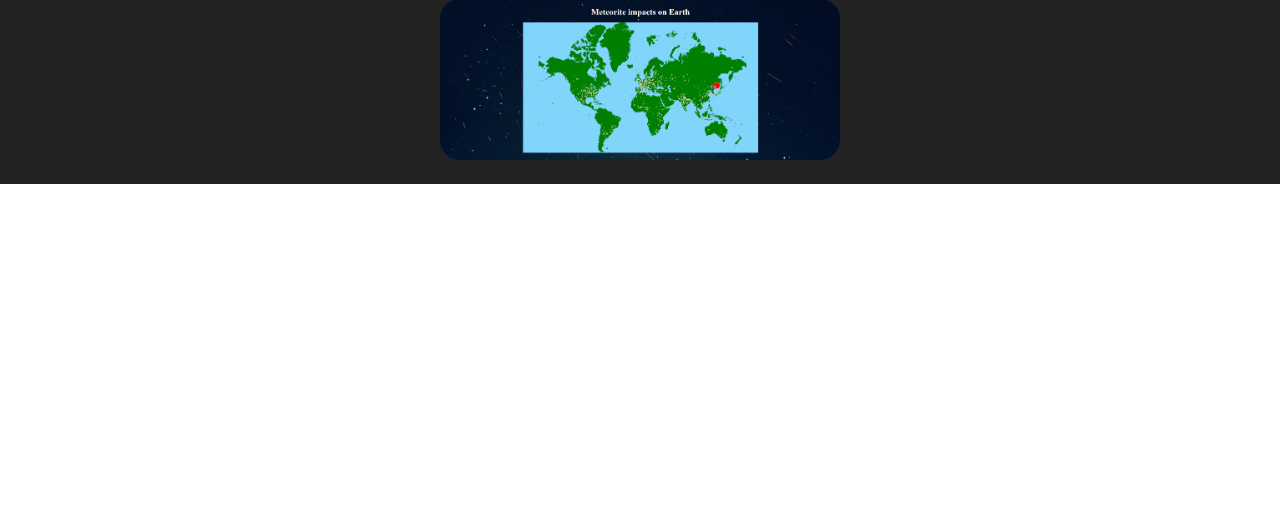
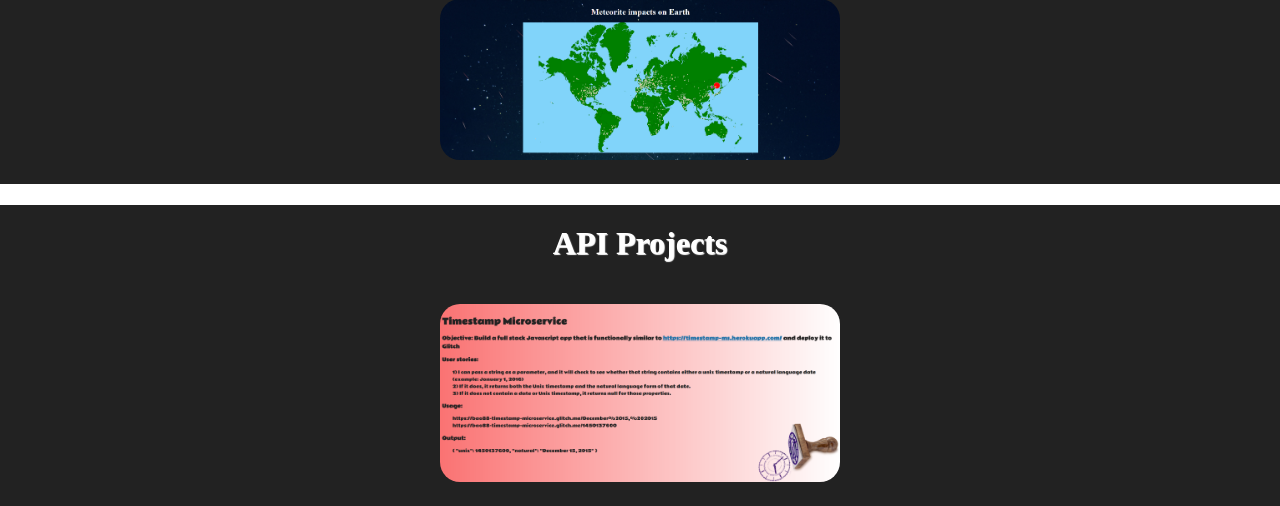
Before and after one commit to Bao88/ProjectZero, a React app: page / in a window 1280 px wide. Shown: the part 3809-4315 px from the top of the page. Before the commit the page ends 3993 px from the top, so only its background shows below. Built offline with nearby package versions, Linux system fonts and the light colour scheme.

Commit message:
added api projects

```diff
--- /dev/null
+++ b/src/scripts/ApiProjects.js
@@ -0,0 +1,61 @@
+import React from "react";
+import "../css/ReactProjects.css";
+
+// images
+import img0 from '../images/timestampmicroservice.png';
+import img1 from "../images/VisualizeDataWithaScatterplotGraph.png";
+import img2 from "../images/VisualizeDataWithaHeatMap.png";
+import img3 from "../images/ShowNationalContiguityWithaForceDirectedGraph.png";
+import img4 from "../images/MapDataAcrosstheGlobe.png";
+
+class Image extends React.Component {
+    render() {
+        return (
+            <img className="imgStyle" src={this.props.imgSrc} alt={this.props.imgName}/>
+        );
+    }
+}
+
+class LinkedImages extends React.Component {
+    render() {
+        return (
+            <div className="container">
+                <a href={this.props.contents[1]} target="_blank">
+                    <Image imgSrc={this.props.imgSrc} imgName={this.props.contents[0]}/>
+                    <div className="overlay">
+                        <div className="text">
+                            {this.props.contents[2]}
+                        </div>
+                    </div>
+                </a>
+            </div>
+        );
+    }
+}
+
+class ApiProjects extends React.Component {
+    images = {
+        0: ["timestampmicroservice", "https://bao88-timestamp-microservice.glitch.me/", "Timestamp Microservice"],
+        1: ["VisualizeDataWithaScatterplotGraph", "https://codepen.io/Bao88/full/Yezage/", "Visualize Data with a Scatterplot Graph"],
+        2: ["VisualizeDataWithaHeatMap", "https://codepen.io/Bao88/full/EQxevw/", "Visualize Data with a Heat Map"],
+        3: ["ShowNationalContiguityWithaForceDirectedGraph", "https://codepen.io/Bao88/full/PQqZrv/", "Show National Contiguity with a Force Directed Graph."],
+        4: ["MapDataAcrosstheGlobe", "https://codepen.io/Bao88/full/JpdePz/", "Map Data Across the Globe"]
+    }
+
+    render(){
+        return (
+            <div className="projects">
+                <h1 className="hTitle">API Projects</h1>
+                <div className="FrontEndProjects">
+                   <LinkedImages contents={this.images[0]} imgSrc={img0}/>
+                   {/* <LinkedImages contents={this.images[1]} imgSrc={img1}/> */}
+                   {/* <LinkedImages contents={this.images[2]} imgSrc={img2}/> */}
+                   {/* <LinkedImages contents={this.images[3]} imgSrc={img3}/> */}
+                   {/* <LinkedImages contents={this.images[4]} imgSrc={img4}/> */}
+                </div>
+            </div>
+        );
+    }
+}
+
+export default ApiProjects;
--- a/src/scripts/App.js
+++ b/src/scripts/App.js
@@ -6,6 +6,7 @@ import FrontEndProjects from './FrontEndProjects';
 import ReactProjects from './ReactProjects';
 import { Carousel } from 'react-responsive-carousel';
 import VisualizationProjects from './VisualizationProjects';
+import ApiProjects from "./ApiProjects";
 
 // Images
 import img0 from "../images/data-visualization-certification.png";
@@ -44,6 +45,7 @@ class App extends Component {
         <FrontEndProjects />
         <ReactProjects />
         <VisualizationProjects />
+        <ApiProjects />
         <div className="bottom"></div>
       </div>
     );
```
Also changed, not shown: public/index.html (+0 -9 lines), src/images/timestampmicroservice.png (added).
